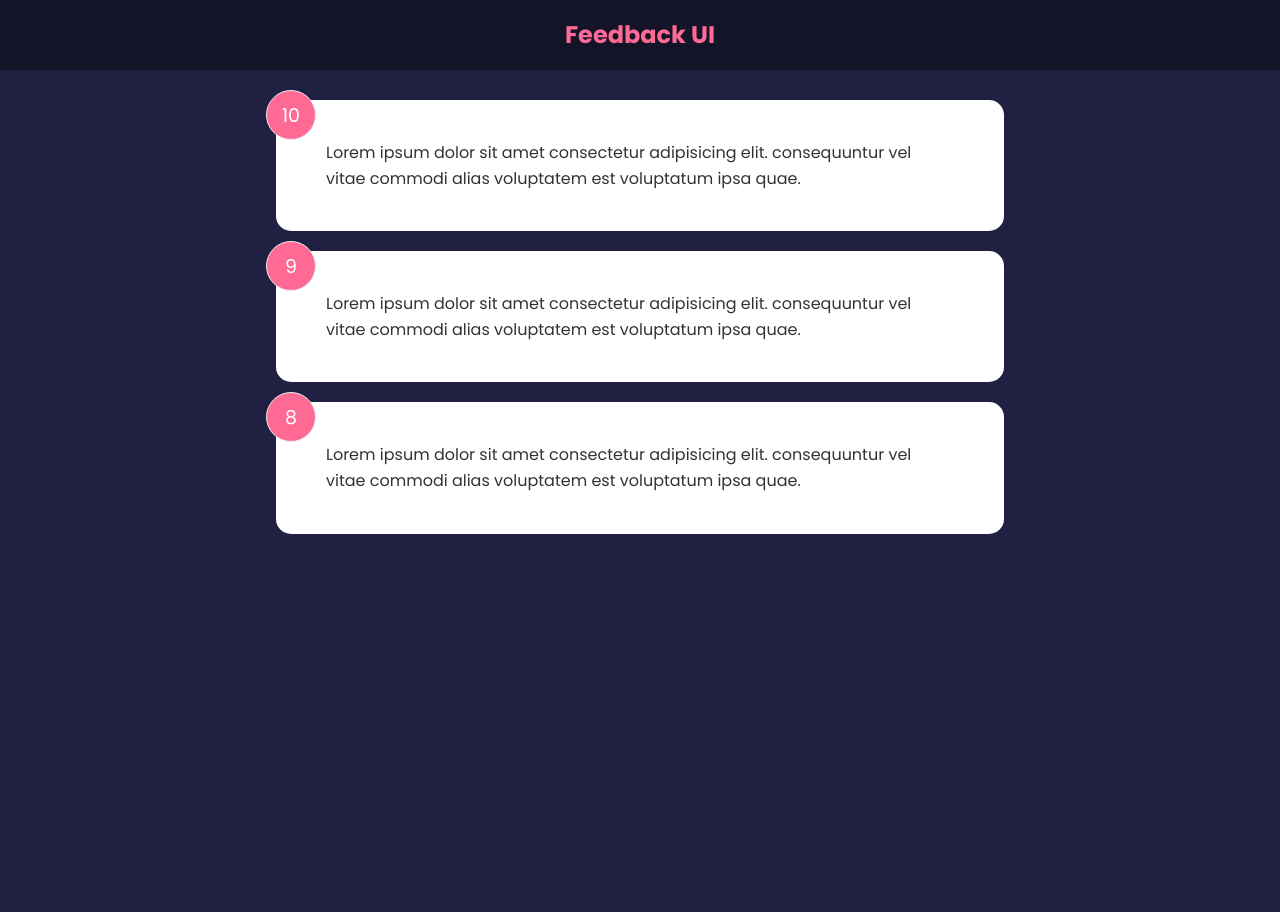
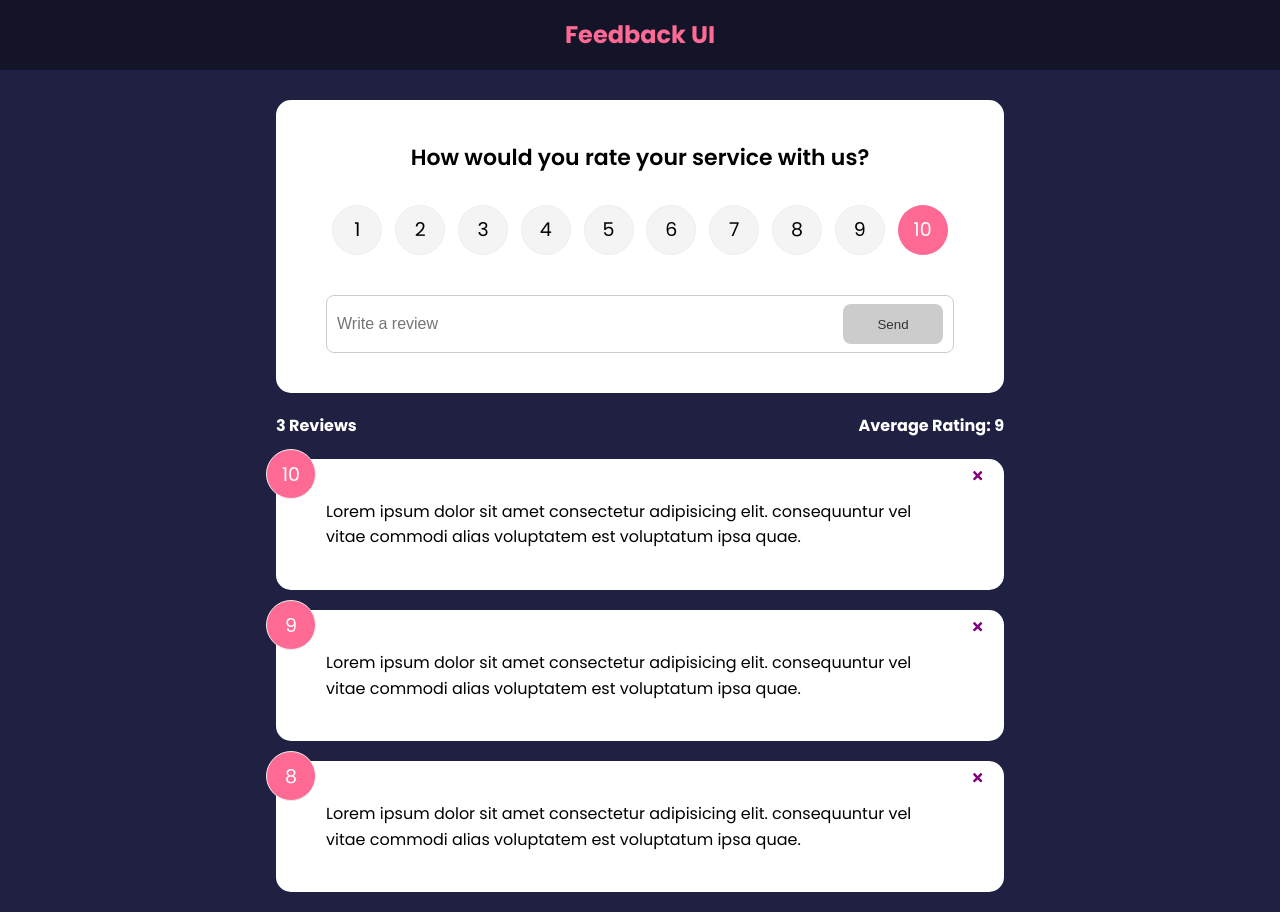
Before and after one commit to ElTragon/feedBackapp_Trav, a React (Create React App) app: page / in a window 1280 px wide. Before the commit the page ends 800 px from the top, so only its background shows below. Built offline with nearby package versions, Linux system fonts and the light colour scheme.

Commit message:
base UI done

```diff
--- a/src/App.js
+++ b/src/App.js
@@ -1,18 +1,30 @@
 import Header from "./components/Header"
-import FeedbackItem from "./components/FeedbackItem"
-import { useState } from 'react'
+import React, { useState } from 'react'
 import FeedbackData from "./data/FeedbackData"
 import FeedbackList from "./components/FeedbackList"
+import FeedBackStats from "./components/FeedBackStats"
+import FeedbackForm from "./components/FeedbackForm"
+// import React from 'react'
+// import ReactDOM from 'react-dom'
 function App() {
 
     const [ feedback, setFeedback] = useState(FeedbackData);
+
+    const handleDelete = (id) => {
+        console.log(id)
+        if(window.confirm('Are you sure you want to delete?')){
+            setFeedback(feedback.filter((item) => item.id !== id))
+        }
+    }
 
     return(
         <>
         <Header  />
         <div className='container'>
+            <FeedbackForm/>
+            <FeedBackStats feedBack={feedback}/>
             {/* <h1> Hello from the app componet</h1> */}
-            <FeedbackList feedBack={feedback}/>
+            <FeedbackList feedBack={feedback} handleDelete={handleDelete}/>
         </div>
 
 
--- /dev/null
+++ b/src/components/FeedBackStats.jsx
@@ -0,0 +1,29 @@
+import React from 'react'
+import PropTypes from 'prop-types'
+
+
+function FeedBackStats({feedBack}) {
+
+    //Call avg score
+
+    let average = feedBack.reduce((acc, cur) => {
+        return acc + cur.rating
+    }, 0) / feedBack.length
+
+    average = average.toFixed(1).replace(/[.,]0?/,'')
+
+    // console.log(average)
+    return (
+        <div className="feedback-stats">
+            <h4>{feedBack.length} Reviews</h4>
+            <h4>Average Rating: {isNaN(average) ? 0 : average}</h4>
+        </div>
+    )
+}
+
+
+FeedBackStats.propTypes = {
+        feedBack: PropTypes.array.isRequired,
+}
+
+export default FeedBackStats
--- /dev/null
+++ b/src/components/FeedbackForm.jsx
@@ -0,0 +1,45 @@
+import React, {useState} from 'react'
+import Card from '../shared/Card'
+import Button from '../shared/Button'
+import RatingSelect from './RatingSelect'
+function FeedbackForm() {
+
+    const [text, setText] = useState('')
+    const [isDisabled, setisDisabled] = useState(true)
+    const [message, setMessage] = useState('')
+
+    const handleChangeText = (e) => {
+        // console.log(e.target.value)
+
+        if(text === ''){
+            setMessage(null)
+            setisDisabled(true)
+        }else if(text.length !== '' && text.trim().length <= 10) {
+            setMessage('Text must be at least 10 characters')
+            setisDisabled(true)
+        } else {
+            setMessage(null)
+            setisDisabled(false)
+        }
+        setText(e.target.value)
+    }
+    return (
+        <Card>
+            <form>
+                <h2>How would you rate your service with us?</h2>
+                <RatingSelect />
+                <div className="input-group">
+                    <input type="text"
+                    placeholder='Write a review'
+                    onChange={handleChangeText} />
+                    <Button  type="submit" isDisabled={isDisabled}>Send</Button>
+                </div>
+
+                {message && <div className='message'>{message}</div>}
+
+            </form>
+        </Card>
+    )
+}
+
+export default FeedbackForm
--- a/src/components/FeedbackItem.jsx
+++ b/src/components/FeedbackItem.jsx
@@ -1,6 +1,11 @@
-import {useState} from 'react'
+import Card from '../shared/Card'
+import PropTypes from 'prop-types'
+import { FaTimes } from 'react-icons/fa'
+import React from 'react'
 
-function FeedbackItem({item}) {
+
+
+function FeedbackItem({item, handleDelete}) {
 
     // const [rating, setRating] = useState(7);
     // const [text, setText] = useState('This is an example of a feedback item');
@@ -11,15 +16,26 @@
     //     });
     // }
 
+    const handleClick = (id) => {
+        handleDelete(id)
+    }
+
     return (
-        <div className='card'>
+        <Card >
             <div className="num-display">{item.rating}</div>
+            <button className='close' onClick={() => handleClick(item.id)}>
+                <FaTimes color='purple'/>
+            </button>
             <div className="text-diplay">
                 {item.text}
             </div>
             {/* <button onClick={handleClick}>Click</button> */}
-        </div>
+        </Card>
     )
 }
 
+FeedbackItem.propTypes = {
+    item: PropTypes.object.isRequired,
+}
+
 export default FeedbackItem
--- a/src/components/FeedbackList.jsx
+++ b/src/components/FeedbackList.jsx
@@ -1,19 +1,35 @@
 import React from 'react'
 import FeedbackItem from './FeedbackItem'
+import PropTypes from 'prop-types'
 
-function FeedbackList({feedBack}) {
+
+function FeedbackList({feedBack, handleDelete}) {
     if(!feedBack|| feedBack.length === 0){
         return <p>Ne Feedback Yet</p>
     }
+
+
+
     return (
         <div className='feedBack-list'>
             {feedBack.map( (item) => (
                 <div>
-                    <FeedbackItem key={item.id} item={item}/>
+                    <FeedbackItem key={item.id} item={item}
+                    handleDelete={handleDelete}/>
                 </div>
             ))}
         </div>
     )
 }
 
+FeedbackList.propTypes = {
+    list: PropTypes.arrayOf(
+        PropTypes.shape({
+            id: PropTypes.number.isRequired,
+            rating: PropTypes.number.isRequired,
+            text: PropTypes.string.isRequired,
+        })
+    )
+}
+
 export default FeedbackList
--- a/src/components/Header.jsx
+++ b/src/components/Header.jsx
@@ -1,4 +1,4 @@
-// import React from 'react'
+import React from 'react'
 import PropTypes from 'prop-types'
 
 function Header({text, bgColor, textColor}) {
--- /dev/null
+++ b/src/components/RatingSelect.jsx
@@ -0,0 +1,126 @@
+import React, { useState } from "react";
+
+function RatingSelect() {
+  const [selected, setSelected] = useState(10);
+
+  const handleChange = (e) => {
+      setSelected(+e.currentTarget.value)
+  };
+
+  return (
+    <ul className="rating">
+      <li>
+        <input
+          type="radio"
+          id="num1"
+          name="rating"
+          value="1"
+          onChange={handleChange}
+          checked={selected === 1}
+        />
+        <label htmlFor="num1">1</label>
+      </li>
+      <li>
+        <input
+          type="radio"
+          id="num2"
+          name="rating"
+          value="2"
+          onChange={handleChange}
+          checked={selected === 2}
+        />
+        <label htmlFor="num2">2</label>
+      </li>
+      <li>
+        <input
+          type="radio"
+          id="num3"
+          name="rating"
+          value="3"
+          onChange={handleChange}
+          checked={selected === 3}
+        />
+        <label htmlFor="num3">3</label>
+      </li>
+      <li>
+        <input
+          type="radio"
+          id="num4"
+          name="rating"
+          value="4"
+          onChange={handleChange}
+          checked={selected === 4}
+        />
+        <label htmlFor="num4">4</label>
+      </li>
+      <li>
+        <input
+          type="radio"
+          id="num5"
+          name="rating"
+          value="5"
+          onChange={handleChange}
+          checked={selected === 5}
+        />
+        <label htmlFor="num5">5</label>
+      </li>
+      <li>
+        <input
+          type="radio"
+          id="num6"
+          name="rating"
+          value="6"
+          onChange={handleChange}
+          checked={selected === 6}
+        />
+        <label htmlFor="num6">6</label>
+      </li>
+      <li>
+        <input
+          type="radio"
+          id="num7"
+          name="rating"
+          value="7"
+          onChange={handleChange}
+          checked={selected === 7}
+        />
+        <label htmlFor="num7">7</label>
+      </li>
+      <li>
+        <input
+          type="radio"
+          id="num8"
+          name="rating"
+          value="8"
+          onChange={handleChange}
+          checked={selected === 8}
+        />
+        <label htmlFor="num8">8</label>
+      </li>
+      <li>
+        <input
+          type="radio"
+          id="num9"
+          name="rating"
+          value="9"
+          onChange={handleChange}
+          checked={selected === 9}
+        />
+        <label htmlFor="num9">9</label>
+      </li>
+      <li>
+        <input
+          type="radio"
+          id="num10"
+          name="rating"
+          value="10"
+          onChange={handleChange}
+          checked={selected === 10}
+        />
+        <label htmlFor="num10">10</label>
+      </li>
+    </ul>
+  );
+}
+
+export default RatingSelect;
--- /dev/null
+++ b/src/shared/Button.jsx
@@ -0,0 +1,27 @@
+import React from 'react'
+import PropTypes from 'prop-types'
+
+
+function Button({ children, version, type, isDisabled }) {
+    return (
+        <button type={type} disabled={isDisabled}
+        className={`btn btn-${version}`} >
+            {children}
+        </button>
+    )
+}
+
+Button.defaultProps = {
+    version: 'primary',
+    type: 'button',
+    isDisabled: false,
+}
+
+Button.propTypes = {
+    children: PropTypes.node.isRequired,
+    version: PropTypes.string,
+    isDisabled: PropTypes.bool,
+    type: PropTypes.string,
+}
+
+export default Button
--- /dev/null
+++ b/src/shared/Card.jsx
@@ -0,0 +1,32 @@
+import PropTypes from 'prop-types'
+import React from 'react'
+
+
+function Card({children, reverse}) {
+    // return (
+    //     <div className={`card ${reverse && 'reverse'}`}>
+    //         {children}
+    //     </div>
+    // )
+
+    return (
+        <div className="card"
+        style={{
+            backgroundColor: reverse ? 'rgba(0,0,0,0.4)' : '#fff',
+            color: reverse ? '#fff' : '#000',
+        }}>
+            {children}
+        </div>
+    )
+}
+
+Card.defaultProps = {
+    reverse: false,
+}
+
+Card.propTypes = {
+    children: PropTypes.node.isRequired,
+    reverse: PropTypes.bool,
+}
+
+export default Card
```
